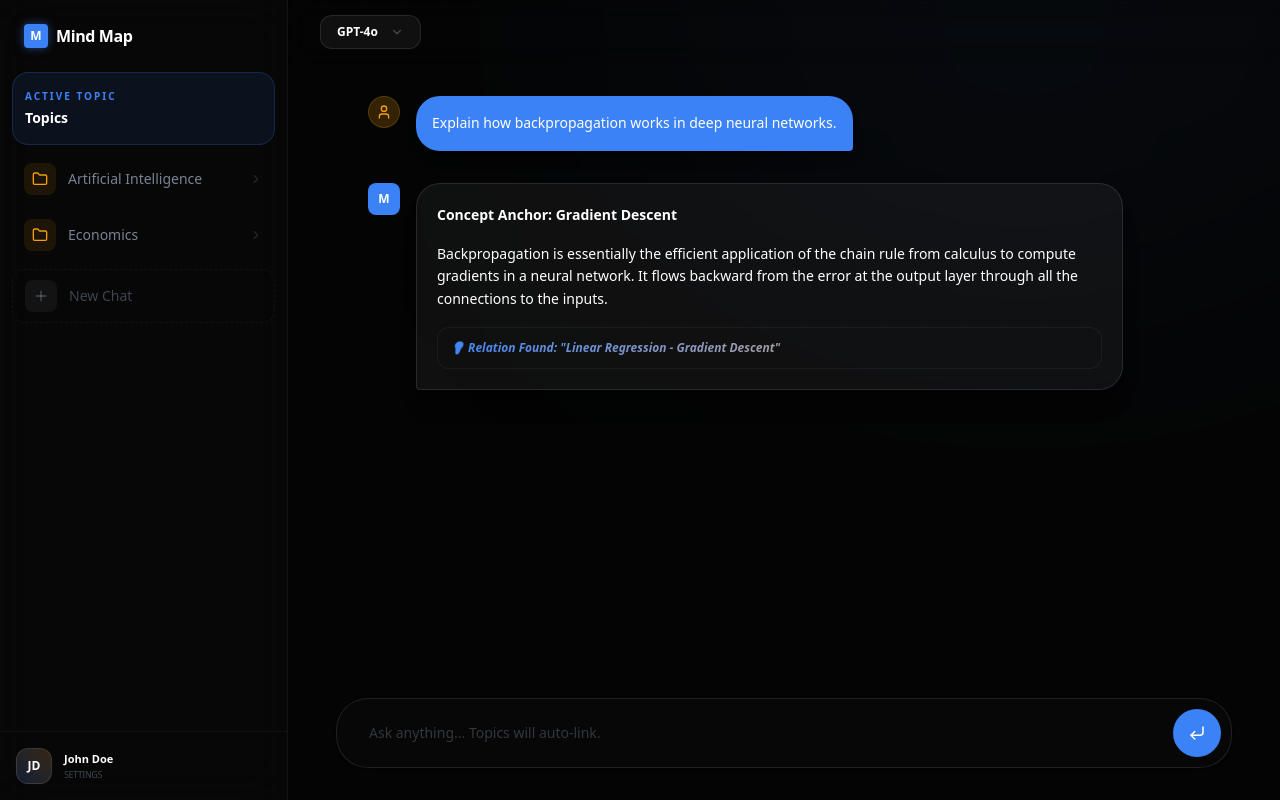
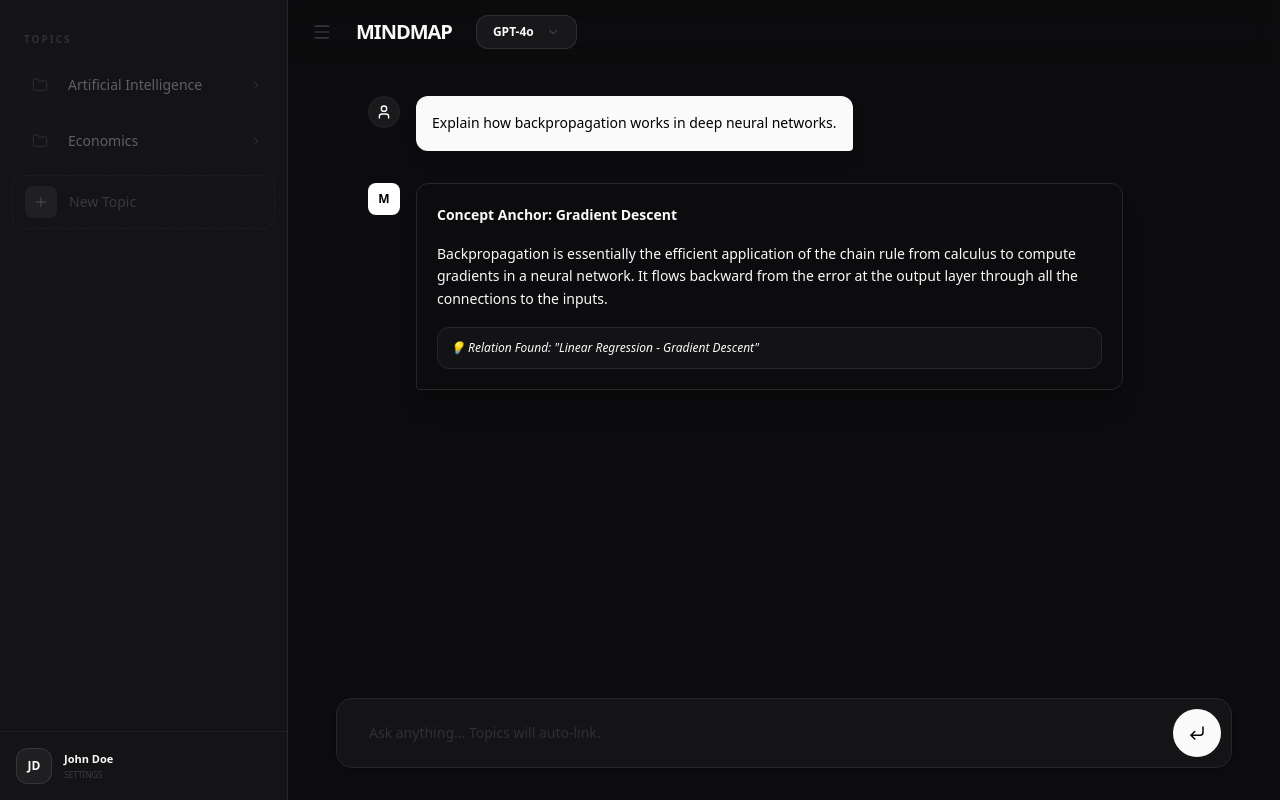
Before and after one commit to mugrichart/mindmap, a Next.js app in the folder client/: page /chats in a window 1280 px wide. Built offline with nearby package versions, Linux system fonts and the light colour scheme.

Commit message:
styles: change design system

```diff
--- a/client/src/app/chats/page.tsx
+++ b/client/src/app/chats/page.tsx
@@ -1,15 +1,16 @@
+"use client";
+
+import { useState } from "react";
 import Sidebar from "@/components/Sidebar";
 import ChatInterface from "@/components/ChatInterface";
 
 export default function ChatPage() {
+    const [sidebarOpen, setSidebarOpen] = useState(true);
+
     return (
         <div className="flex bg-background h-screen overflow-hidden text-foreground selection:bg-primary/30">
-            {/* Background Decor */}
-            <div className="fixed inset-0 pointer-events-none grid-bg opacity-30" />
-            <div className="fixed -top-[30%] -right-[10%] w-[60%] h-[60%] bg-primary/10 blur-[150px] rounded-full" />
-
-            <Sidebar />
-            <ChatInterface />
+            <Sidebar isOpen={sidebarOpen} />
+            <ChatInterface onToggleSidebar={() => setSidebarOpen(!sidebarOpen)} />
         </div>
     );
 }
--- a/client/src/app/globals.css
+++ b/client/src/app/globals.css
@@ -4,21 +4,27 @@
   --background: #050505;
   --foreground: #94A3B8;
   --primary: #3B82F6;
-  --secondary: #F59E0B;
-  --card: #0A0A0A;
-  --heading: #FFFFFF;
+  --background: #0b0c0e;
+  --foreground: #94a3b8;
+  --primary: #6366f1;
+  --background: #09090b;
+  --foreground: #71717a;
+  --primary: #fafafa;
+  --secondary: #27272a;
+  --card: #141416;
+  --heading: #fafafa;
 }
 
-@theme inline {
-  --color-background: var(--background);
-  --color-foreground: var(--foreground);
-  --color-primary: var(--primary);
-  --color-secondary: var(--secondary);
-  --color-card: var(--card);
-  --color-heading: var(--heading);
-  --font-sans: var(--font-geist-sans), "Inter", sans-serif;
-  --font-mono: var(--font-geist-mono), "Fira Code", monospace;
-  --font-heading: "Outfit", "Inter", sans-serif;
+@theme {
+  --color-background: #0d0d0f;
+  --color-foreground: #71717a;
+  --color-primary: #fafafa;
+  --color-secondary: #27272a;
+  --color-card: #141416;
+  --color-heading: #fafafa;
+  --font-sans: "Inter", var(--font-inter), ui-sans-serif, system-ui;
+  --font-mono: var(--font-geist-mono), ui-monospace, SFMono-Regular;
+  --font-heading: "Inter", var(--font-inter), ui-sans-serif, system-ui;
 }
 
 body {
@@ -42,56 +48,40 @@ h1, h2, h3, h4, h5, h6 {
   border: 1px solid rgba(255, 255, 255, 0.1);
 }
 
-.text-gradient {
-  background: linear-gradient(135deg, #FFFFFF 0%, #3B82F6 100%);
-  -webkit-background-clip: text;
-  background-clip: text;
-  -webkit-text-fill-color: transparent;
-}
-
-.glow-blue {
-  box-shadow: 0 0 20px rgba(59, 130, 246, 0.3);
-}
-
-.grid-bg {
-  background-image: radial-gradient(circle at 2px 2px, rgba(255, 255, 255, 0.05) 1px, transparent 0);
-  background-size: 40px 40px;
-}
 
 @keyframes sidebar-stretch {
   0% { width: 4rem; opacity: 0; }
-  60% { width: 32rem; opacity: 1; }
-  100% { width: 18rem; }
+  100% { width: 18rem; opacity: 1; }
 }
 
 @keyframes node-fade-in {
-  from { opacity: 0; transform: translateX(-10px); }
-  to { opacity: 1; transform: translateX(0); }
+  from { opacity: 0; transform: translateY(4px); }
+  to { opacity: 1; transform: translateY(0); }
 }
 
 .animate-sidebar {
-  animation: sidebar-stretch 1.2s cubic-bezier(0.16, 1, 0.3, 1) forwards;
+  animation: sidebar-stretch 0.3s cubic-bezier(0.16, 1, 0.3, 1) forwards;
 }
 
 .animate-node {
-  animation: node-fade-in 0.5s ease-out forwards;
+  animation: node-fade-in 0.2s ease-out forwards;
 }
 
 .sidebar-glass {
-  background: rgba(10, 10, 10, 0.4);
-  backdrop-filter: blur(20px);
-  border-right: 1px solid rgba(255, 255, 255, 0.05);
+  background: var(--card);
+  border-right: 1px solid var(--secondary);
 }
 
 .chat-bubble-user {
   background: var(--primary);
-  color: white;
-  border-radius: 1.5rem 1.5rem 0.25rem 1.5rem;
+  color: #000000;
+  border-radius: 0.75rem 0.75rem 0.25rem 0.75rem;
+  font-weight: 500;
 }
 
 .chat-bubble-ai {
-  background: rgba(255, 255, 255, 0.05);
-  border: 1px solid rgba(255, 255, 255, 0.1);
+  background: transparent;
+  border: 1px solid var(--secondary);
   color: var(--heading);
-  border-radius: 1.5rem 1.5rem 1.5rem 0.25rem;
+  border-radius: 0.75rem 0.75rem 0.75rem 0.25rem;
 }
--- a/client/src/components/ChatInterface.tsx
+++ b/client/src/components/ChatInterface.tsx
@@ -1,7 +1,7 @@
 "use client";
 
 import { useState } from "react";
-import { User, ChevronDown, Check, CornerDownLeft } from "lucide-react";
+import { User, ChevronDown, Check, CornerDownLeft, Menu } from "lucide-react";
 
 const MODELS = [
     { id: "gpt-4o", name: "GPT-4o", provider: "OpenAI" },
@@ -9,15 +9,29 @@ const MODELS = [
     { id: "deepseek-r1", name: "DeepSeek R1", provider: "DeepSeek" },
 ];
 
-export default function ChatInterface() {
+interface ChatInterfaceProps {
+    onToggleSidebar: () => void;
+}
+
+export default function ChatInterface({ onToggleSidebar }: ChatInterfaceProps) {
     const [selectedModel, setSelectedModel] = useState(MODELS[0]);
     const [isDropdownOpen, setIsDropdownOpen] = useState(false);
 
     return (
         <div className="flex-1 flex flex-col h-screen relative bg-background/50">
             {/* Header */}
-            <header className="h-16 flex items-center px-8 justify-between backdrop-blur-md z-30">
-                <div className="flex items-center gap-4">
+            <header className="h-16 flex items-center px-4 justify-between backdrop-blur-md z-30">
+                <div className="flex items-center gap-2">
+                    {/* Sidebar Toggle */}
+                    <button
+                        onClick={onToggleSidebar}
+                        className="p-2 rounded-xl hover:bg-white/5 text-foreground/40 hover:text-heading transition-colors"
+                    >
+                        <Menu size={20} />
+                    </button>
+
+                    <span className="font-bold text-heading text-xl uppercase tracking-tighter ml-2 mr-4 select-none">MindMap</span>
+
                     {/* Custom Model Selector */}
                     <div className="relative">
                         <button
@@ -34,7 +48,7 @@ export default function ChatInterface() {
                                     className="fixed inset-0 z-10"
                                     onClick={() => setIsDropdownOpen(false)}
                                 />
-                                <div className="absolute top-full left-0 mt-2 w-56 p-1 bg-card/90 backdrop-blur-2xl border border-white/10 rounded-2xl shadow-2xl z-20 animate-node">
+                                <div className="absolute top-full left-0 mt-2 w-56 p-1 bg-card border border-secondary rounded-2xl shadow-2xl z-20 animate-node">
                                     {MODELS.map((model) => (
                                         <button
                                             key={model.id}
@@ -45,12 +59,12 @@ export default function ChatInterface() {
                                             className="w-full flex items-center justify-between px-3 py-2 rounded-xl hover:bg-white/5 transition-colors group"
                                         >
                                             <div className="flex flex-col items-start">
-                                                <span className={`text-xs font-bold ${selectedModel.id === model.id ? 'text-primary' : 'text-heading'}`}>
+                                                <span className={`text-xs font-bold ${selectedModel.id === model.id ? 'text-white' : 'text-heading'}`}>
                                                     {model.name}
                                                 </span>
                                                 <span className="text-[10px] text-foreground/40">{model.provider}</span>
                                             </div>
-                                            {selectedModel.id === model.id && <Check size={14} className="text-primary" />}
+                                            {selectedModel.id === model.id && <Check size={14} className="text-white" />}
                                         </button>
                                     ))}
                                 </div>
@@ -67,7 +81,7 @@ export default function ChatInterface() {
             {/* Messages */}
             <div className="flex-1 overflow-y-auto p-8 space-y-8 max-w-4xl mx-auto w-full">
                 <div className="flex gap-4 items-start">
-                    <div className="h-8 w-8 rounded-full bg-secondary/20 flex items-center justify-center text-secondary border border-secondary/20 shrink-0">
+                    <div className="h-8 w-8 rounded-full bg-secondary/50 flex items-center justify-center text-heading border border-secondary shrink-0">
                         <User size={16} />
                     </div>
                     <div className="chat-bubble-user p-4 text-sm leading-relaxed shadow-lg">
@@ -76,13 +90,13 @@ export default function ChatInterface() {
                 </div>
 
                 <div className="flex gap-4 items-start">
-                    <div className="h-8 w-8 rounded-lg bg-primary flex items-center justify-center text-white shrink-0 font-bold text-xs">
+                    <div className="h-8 w-8 rounded-lg bg-white flex items-center justify-center text-black shrink-0 font-bold text-xs">
                         M
                     </div>
-                    <div className="chat-bubble-ai p-5 text-sm leading-relaxed shadow-xl max-w-[85%]">
+                    <div className="chat-bubble-ai p-5 text-sm leading-relaxed shadow-xl max-w-[85%] border border-secondary">
                         <p className="mb-4 font-bold">Concept Anchor: Gradient Descent</p>
                         <p>Backpropagation is essentially the efficient application of the chain rule from calculus to compute gradients in a neural network. It flows backward from the error at the output layer through all the connections to the inputs.</p>
-                        <div className="mt-4 p-3 rounded-xl bg-white/5 border border-white/5 flex items-center gap-3 italic text-xs bg-linear-to-r from-primary to-secondary bg-clip-text text-transparent font-bold">
+                        <div className="mt-4 p-3 rounded-xl bg-secondary/30 border border-secondary flex items-center gap-3 italic text-xs text-heading font-medium">
                             <span>💡 Relation Found: "Linear Regression - Gradient Descent"</span>
                         </div>
                     </div>
@@ -92,7 +106,7 @@ export default function ChatInterface() {
             {/* Input Area */}
             <div className="p-8 pt-0">
                 <div className="max-w-4xl mx-auto relative group">
-                    <div className="relative flex items-end gap-2 p-2 rounded-[2rem] bg-card/60 backdrop-blur-2xl border border-white/10 shadow-sm group-focus-within:border-primary/50 transition-all duration-300">
+                    <div className="relative flex items-end gap-2 p-2 rounded-2xl bg-card border border-secondary shadow-sm group-focus-within:border-foreground/50 transition-all duration-300">
                         <textarea
                             placeholder="Ask anything... Topics will auto-link."
                             rows={1}
@@ -103,7 +117,7 @@ export default function ChatInterface() {
                                 target.style.height = `${Math.min(target.scrollHeight, 192)}px`;
                             }}
                         />
-                        <button className="h-12 w-12 rounded-full bg-primary flex items-center justify-center text-white hover:scale-105 active:scale-95 transition-all mb-0.5 mr-0.5 shrink-0">
+                        <button className="h-12 w-12 rounded-full bg-primary flex items-center justify-center text-black hover:scale-105 active:scale-95 transition-all mb-0.5 mr-0.5 shrink-0">
                             <CornerDownLeft size={18} />
                         </button>
                     </div>
--- a/client/src/components/Sidebar.tsx
+++ b/client/src/components/Sidebar.tsx
@@ -1,7 +1,7 @@
 "use client";
 
-import { useState, useEffect } from "react";
-import { ChevronRight, Folder, MessageSquare, Plus, Home } from "lucide-react";
+import { useState } from "react";
+import { ChevronRight, Folder, MessageSquare, Plus } from "lucide-react";
 
 interface Node {
     id: string;
@@ -56,16 +56,12 @@ const MOCK_DATA: Node[] = [
     }
 ];
 
-export default function Sidebar() {
-    const [isAnimating, setIsAnimating] = useState(true);
+interface SidebarProps {
+    isOpen: boolean;
+}
+
+export default function Sidebar({ isOpen }: SidebarProps) {
     const [navigationStack, setNavigationStack] = useState<Node[]>([]);
-
-    useEffect(() => {
-        const timer = setTimeout(() => {
-            setIsAnimating(false);
-        }, 1200);
-        return () => clearTimeout(timer);
-    }, []);
 
     const handleFolderClick = (node: Node) => {
         if (node.type === "folder") {
@@ -86,38 +82,42 @@ export default function Sidebar() {
         : "Topics";
 
     return (
-        <aside className={`h-screen sidebar-glass flex flex-col transition-all duration-500 overflow-hidden ${isAnimating ? 'animate-sidebar' : 'w-72'}`}>
-            <div className="p-6 flex items-center justify-between">
-                <div className="flex items-center gap-2">
-                    <div className="h-6 w-6 rounded bg-primary flex items-center justify-center font-bold text-xs text-white uppercase shadow-[0_0_10px_rgba(59,130,246,0.5)]">M</div>
-                    <span className="font-bold text-heading tracking-tight">Mind Map</span>
-                </div>
-            </div>
+        <aside
+            className={`h-screen sidebar-glass flex flex-col transition-all duration-300 ease-in-out overflow-hidden z-40 ${isOpen ? 'w-72' : 'w-0 border-none'
+                }`}
+        >
 
-            <div className="flex-1 overflow-y-auto px-3 space-y-1">
-                {/* Active Topic Indicator */}
-                <div className="px-3 py-4 mb-2 rounded-2xl bg-primary/10 border border-primary/20">
-                    <p className="text-[10px] font-bold text-primary uppercase tracking-[0.2em] mb-1">Active Topic</p>
-                    <p className="text-sm font-bold text-heading line-clamp-1">{currentTitle}</p>
-                </div>
+            <div className="flex-1 overflow-y-auto px-3 pt-6 space-y-1">
+                {/* Active Topic Indicator - Only show if in a sub-level */}
+                {navigationStack.length > 0 && (
+                    <div className="px-3 py-4 mb-2 rounded-xl bg-secondary/20 border border-secondary transition-colors whitespace-nowrap">
+                        <p className="text-[10px] font-bold text-foreground uppercase tracking-[0.2em] mb-1">Active Topic</p>
+                        <p className="text-sm font-bold text-heading line-clamp-1">{currentTitle}</p>
+                    </div>
+                )}
 
                 {navigationStack.length > 0 && (
                     <button
                         onClick={goBack}
-                        className="flex items-center gap-2 w-full px-3 py-2 text-sm text-foreground/50 hover:text-heading transition-colors group mb-4"
+                        className="flex items-center gap-2 w-full px-3 py-2 text-sm text-foreground/50 hover:text-heading transition-colors group mb-4 whitespace-nowrap"
                     >
                         <ChevronRight size={14} className="rotate-180 group-hover:-translate-x-0.5 transition-transform" />
                         Back
                     </button>
                 )}
 
+                <div className="px-3 py-2">
+                    <p className="text-[10px] font-bold text-foreground/30 uppercase tracking-[0.2em]">
+                        {navigationStack.length === 0 ? "Topics" : "Subtopics"}
+                    </p>
+                </div>
+
                 <div className="space-y-1">
                     {currentLevel.map((node, i) => (
                         <button
                             key={node.id}
                             onClick={() => node.type === "folder" ? handleFolderClick(node) : null}
-                            style={{ animationDelay: `${i * 50}ms` }}
-                            className="flex items-center justify-between w-full px-3 py-2.5 rounded-xl hover:bg-white/5 transition-all group animate-node"
+                            className="flex items-center justify-between w-full px-3 py-2.5 rounded-xl hover:bg-white/5 transition-all group whitespace-nowrap"
                         >
                             <div className="flex items-center gap-3">
                                 <div className={`p-2 rounded-lg ${node.type === 'folder' ? 'bg-secondary/10 text-secondary' : 'bg-primary/10 text-primary'}`}>
@@ -133,13 +133,12 @@ export default function Sidebar() {
                         </button>
                     ))}
 
-                    {/* New Chat at the current level */}
-                    <button className="flex items-center gap-3 w-full px-3 py-2.5 rounded-xl hover:bg-white/5 transition-all group border border-dashed border-white/5 mt-2">
+                    <button className="flex items-center gap-3 w-full px-3 py-2.5 rounded-xl hover:bg-white/5 transition-all group border border-dashed border-white/5 mt-2 whitespace-nowrap">
                         <div className="p-2 rounded-lg bg-white/5 text-foreground/40 group-hover:text-primary transition-colors">
                             <Plus size={16} />
                         </div>
                         <span className="text-sm font-medium text-foreground/40 group-hover:text-heading transition-colors">
-                            New Chat
+                            {navigationStack.length === 0 ? "New Topic" : "New Subtopic"}
                         </span>
                     </button>
                 </div>
@@ -147,8 +146,8 @@ export default function Sidebar() {
 
             {/* Avatar at Bottom */}
             <div className="p-4 border-t border-white/5 flex items-center justify-between">
-                <div className="flex items-center gap-3">
-                    <div className="h-9 w-9 rounded-xl bg-linear-to-tr from-primary/20 to-secondary/20 border border-white/10 flex items-center justify-center text-xs font-bold text-heading">
+                <div className="flex items-center gap-3 whitespace-nowrap">
+                    <div className="h-9 w-9 rounded-xl bg-white/5 border border-white/10 flex items-center justify-center text-xs font-bold text-heading">
                         JD
                     </div>
                     <div className="flex flex-col">
```
Also changed, not shown: client/src/app/page.tsx (+7 -5 lines), 1 other file (tests, documents, lock files or other folders).
